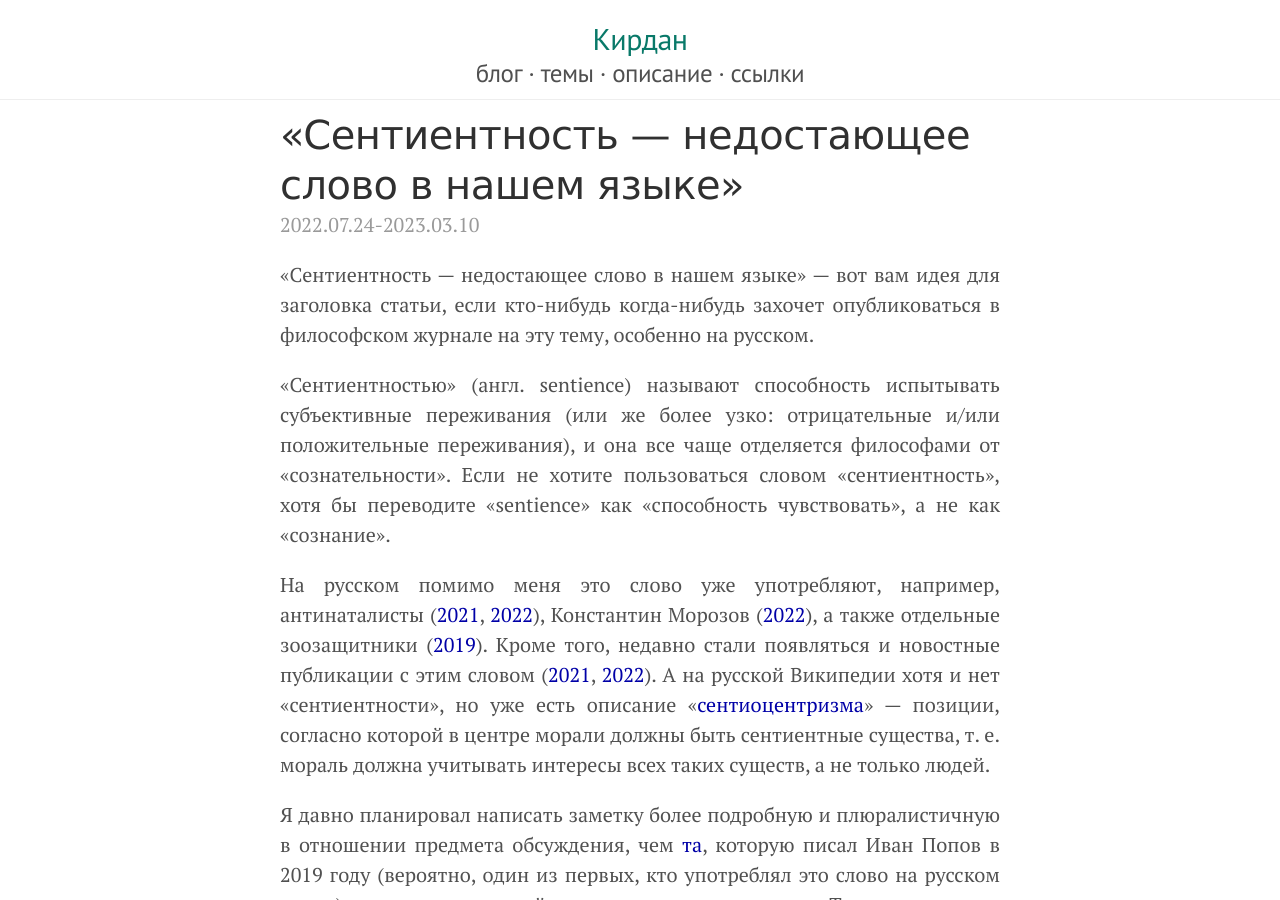
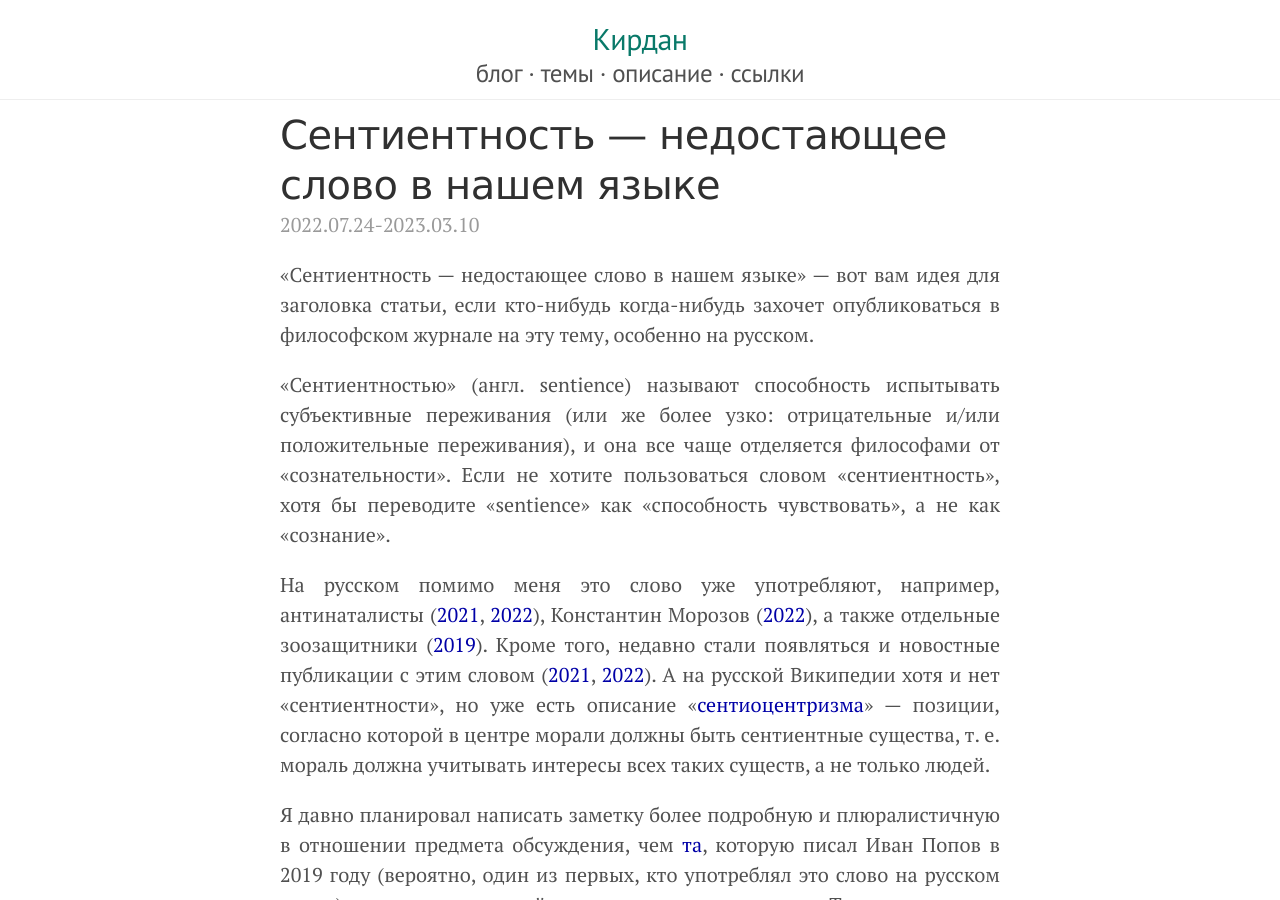
Before and after one commit to KKirdan/kkirdan.github.io, a Jekyll site: the page built from blog/_posts/3. average/2022-07-24-466.md, in a window 1280 px wide and 900 px high. Built offline with Jekyll 4.4.1, drawn with Linux system fonts in a browser that asks for light colours.

Commit message:
Update 2022-07-24-466.md

```diff
--- a/blog/_posts/3. average/2022-07-24-466.md
+++ b/blog/_posts/3. average/2022-07-24-466.md
@@ -1,6 +1,6 @@
 ---
 layout: post
-title: «Cентиентность — недостающее слово в нашем языке»
+title: Cентиентность — недостающее слово в нашем языке
 show_title: true
 unixtime:
   - "1658655515"
```
